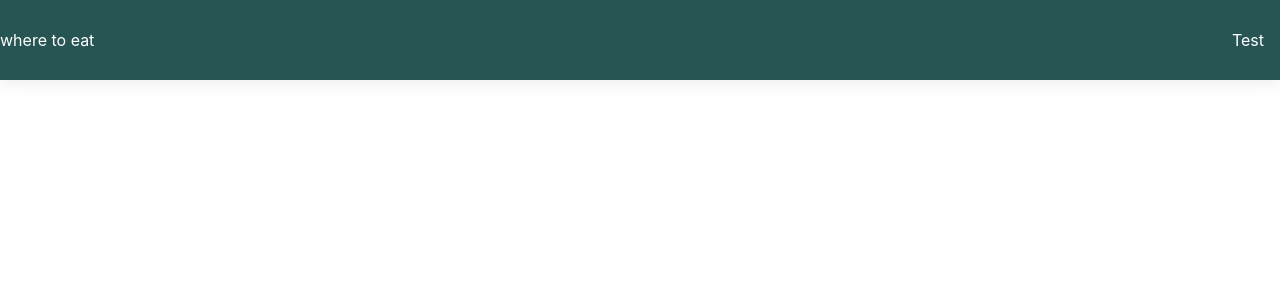
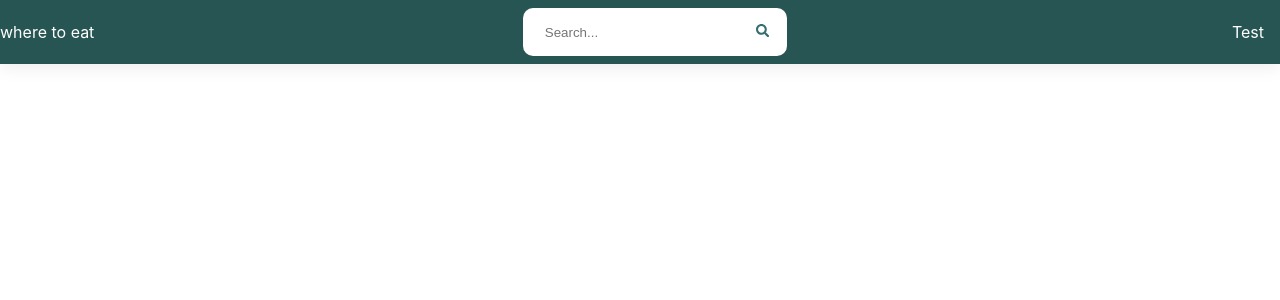
Before and after one commit to rtiempo/where-to-eat, a React (Create React App) app: page / in a window 1280 px wide. Shown: the top 300 px of the page. Built offline with nearby package versions, Linux system fonts and the light colour scheme.

Commit message:
Add searchbar component

```diff
--- a/src/components/Navbar/Navbar.jsx
+++ b/src/components/Navbar/Navbar.jsx
@@ -1,5 +1,16 @@
 import React, { useState } from 'react';
-import { Nav, Logo, Burger, Menu, MenuLink } from './Navbar.styles';
+import {
+  Nav,
+  Logo,
+  Burger,
+  Menu,
+  MenuLink,
+  SearchBar,
+  Input,
+  Icon,
+} from './Navbar.styles';
+import { FaSearch } from 'react-icons/fa';
+import { Autocomplete } from '@react-google-maps/api';
 
 const Navbar = () => {
   const [isOpen, setIsOpen] = useState(false);
@@ -7,6 +18,12 @@ const Navbar = () => {
     <Nav>
       <Logo>where to eat</Logo>
       <Burger></Burger>
+      <SearchBar>
+        <Input type='text' placeholder='Search...' />
+        <Icon>
+          <FaSearch />
+        </Icon>
+      </SearchBar>
       <Menu isOpen={isOpen}>
         <MenuLink to='About' smooth={true} duration={1000}>
           Test
--- a/src/components/Navbar/Navbar.styles.js
+++ b/src/components/Navbar/Navbar.styles.js
@@ -4,7 +4,7 @@ export const Nav = styled.nav`
   position: fixed;
   top: 0;
   width: 100vw;
-  height: 80px;
+  height: 8vh;
   justify-content: space-between;
   align-items: center;
   flex-wrap: wrap;
@@ -17,7 +17,7 @@ export const Nav = styled.nav`
   transition: all 0.3s ease-out;
 
   @media screen and (max-width: 768px) {
-    padding: 0 1rem;
+    padding: 0 1em;
   }
 `;
 
@@ -37,7 +37,7 @@ export const Menu = styled.div`
 `;
 
 export const MenuLink = styled.a`
-  margin: 0.5rem 1rem;
+  margin: 0.5em 1em;
   cursor: pointer;
   text-align: center;
   text-decoration: none;
@@ -62,3 +62,43 @@ export const Logo = styled.div`
   color: #fff;
   text-decoration: none;
 `;
+
+export const SearchBar = styled.div`
+  background-color: #fff;
+  display: flex;
+  justify-content: space-between;
+  align-items: center;
+  padding: 0.5em;
+  border-radius: 10px;
+`;
+
+export const Input = styled.input`
+  flex: 1 0;
+  min-width: 200px;
+  min-height: 25px;
+  background-color: inherit;
+  padding-left: 1em;
+  border: 0;
+
+  &:focus {
+    outline: none;
+  }
+`;
+
+export const Icon = styled.button`
+  background-color: transparent;
+  border: none;
+  outline: none;
+  cursor: pointer;
+  border-radius: 50%;
+  min-height: 32px;
+  min-width: 32px;
+
+  svg {
+    fill: #366d6f;
+  }
+
+  &:hover {
+    background-color: rgba(54, 109, 111, 0.1);
+  }
+`;
```
